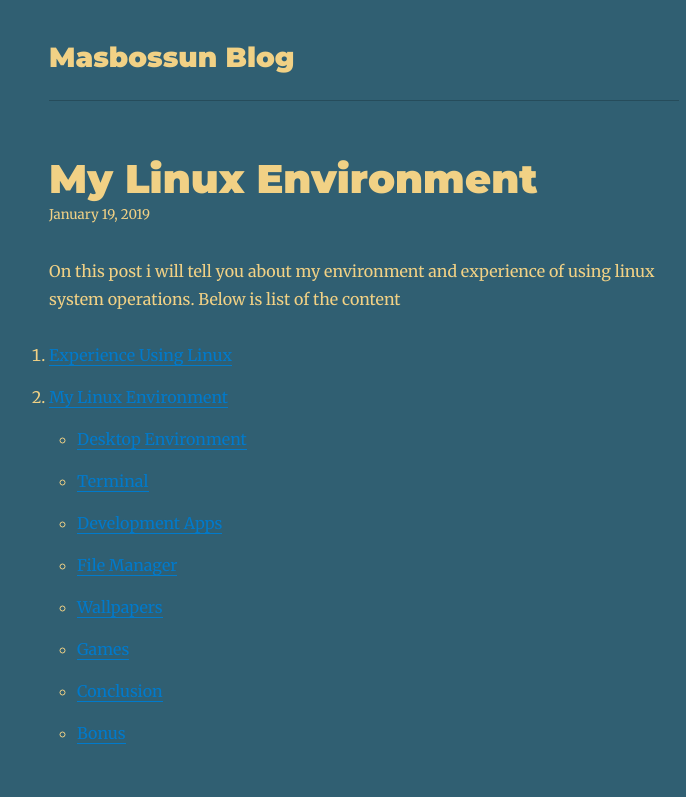
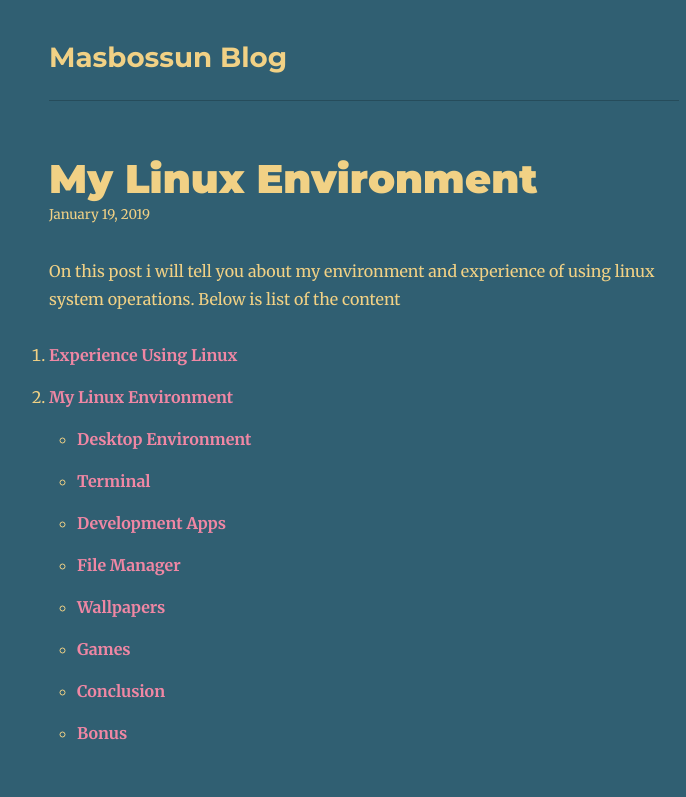
Before and after one commit to masbossun/bossun-blog, a Gatsby site: page /my-linux-environment/ in a window 1280 px wide. Shown: the top 797 px of the page, without its empty margins (276-962 px from the left). Built offline with nearby package versions, Linux system fonts and the light colour scheme; Gatsby itself is replaced by a stand-in of ours; some packages are replaced by stand-ins of ours.

Commit message:
fix error on globalStyle

```diff
--- a/src/templates/blog-post.js
+++ b/src/templates/blog-post.js
@@ -1,10 +1,25 @@
 import React from 'react'
 import { Link, graphql } from 'gatsby'
+import { createGlobalStyle } from 'styled-components'
+import Colors from '../utils/colors'
 
 import Bio from '../components/Bio'
 import Layout from '../components/Layout'
 import SEO from '../components/seo'
 import { rhythm, scale } from '../utils/typography'
+
+const GlobalStyle = createGlobalStyle`
+  a {
+    color: ${Colors.accentColor};
+    text-decoration: none;
+    box-shadow: none;
+    font-weight: bold;
+  }
+
+  blockquote {
+    color: ${Colors.anotherAccentColor};
+  }
+`
 
 class BlogPostTemplate extends React.Component {
   render() {
@@ -14,6 +29,7 @@
 
     return (
       <Layout location={this.props.location} title={siteTitle}>
+        <GlobalStyle />
         <SEO title={post.frontmatter.title} description={post.excerpt} />
         <h1>{post.frontmatter.title}</h1>
         <p
```
Also changed, not shown: package.json (+13 -0 lines), 2 other files.
